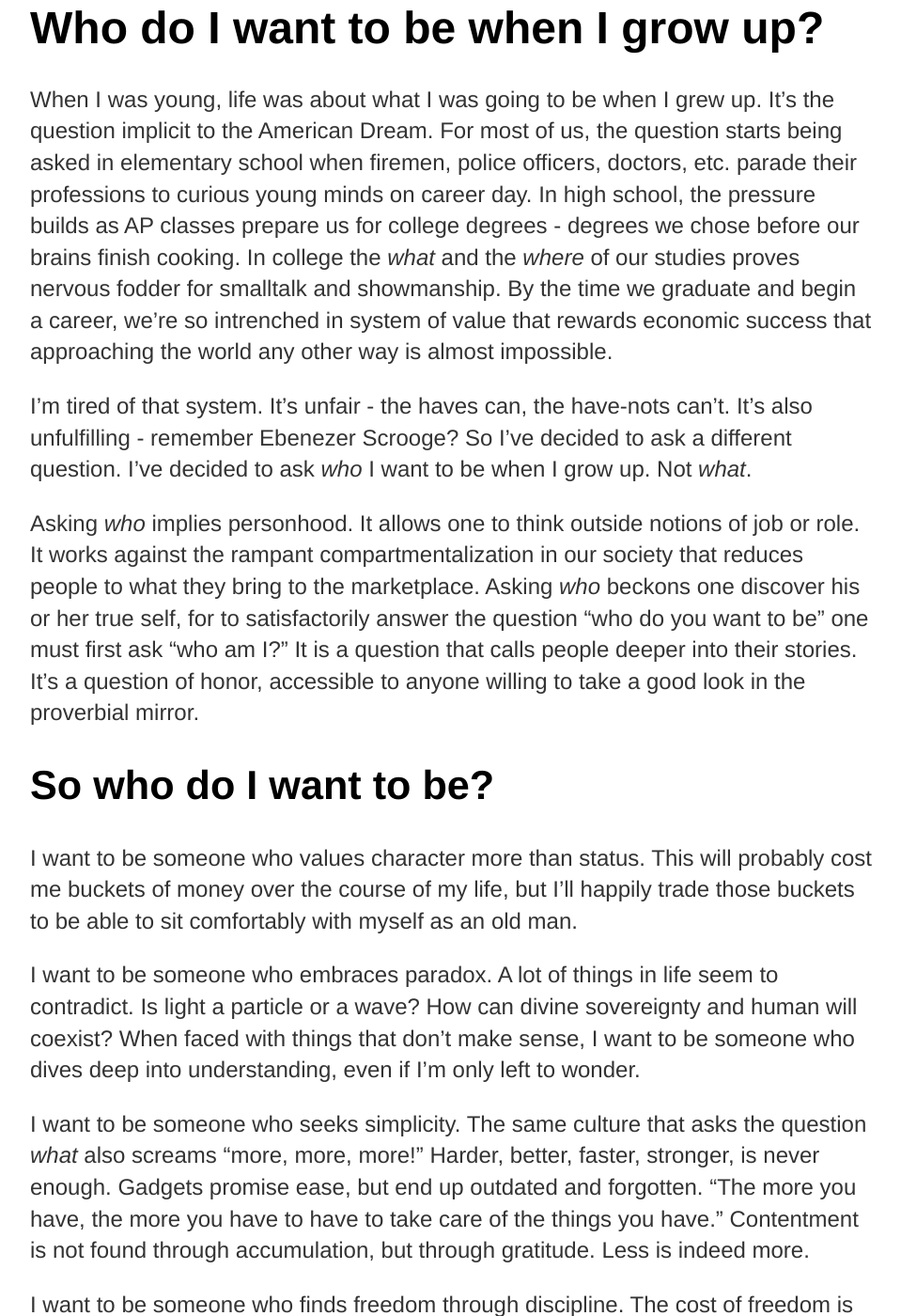
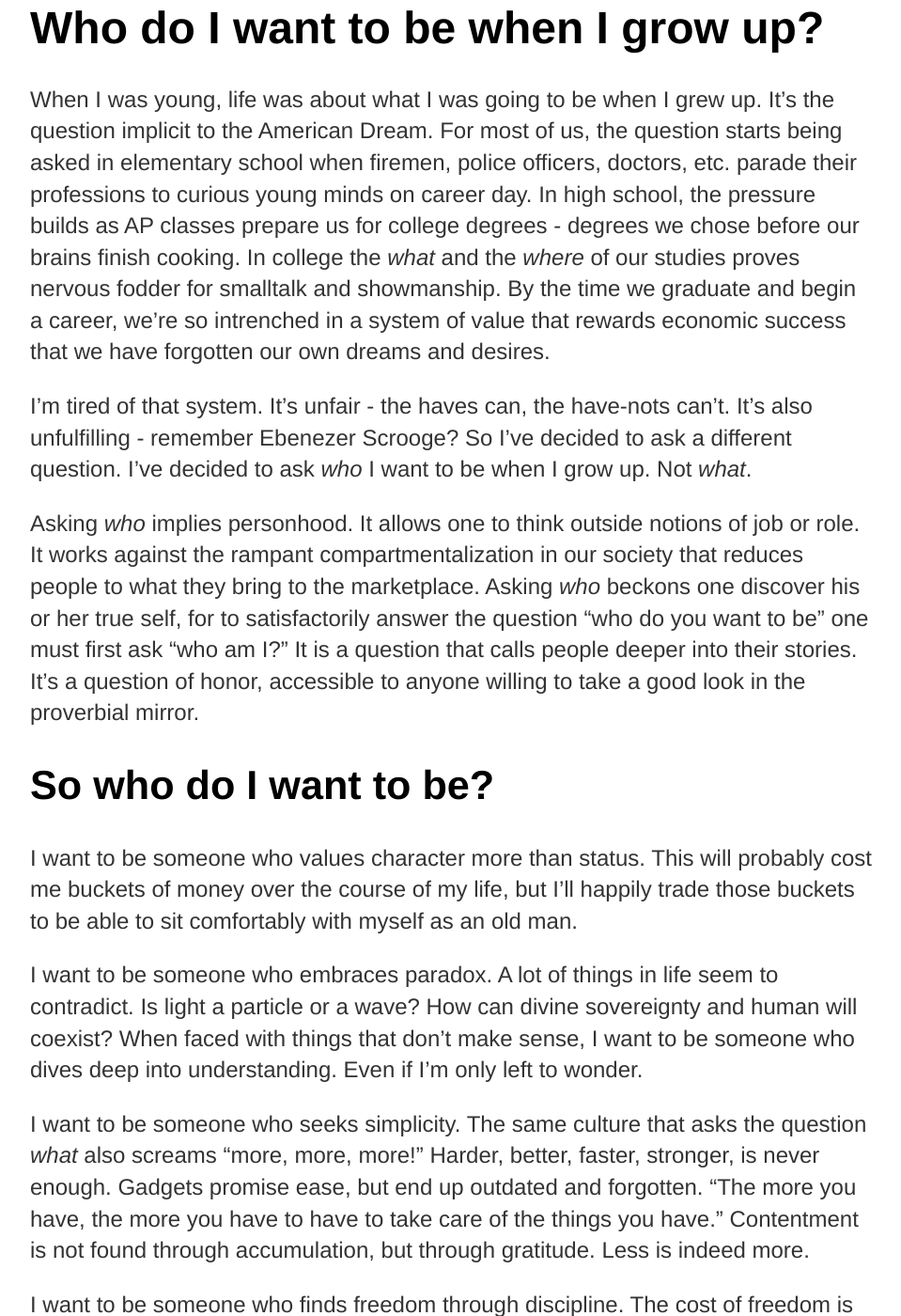
Before and after one commit to danielrusco/danielrusco.github.io, a Jekyll site: the page built from about/index.html, in a window 1280 px wide and 1400 px high, scrolled down 315 px. Shown: the whole window at 94% size, without its empty margins (160-1119 px from the left). Built offline with Jekyll 4.4.1, drawn with Linux system fonts in a browser that asks for light colours.

Commit message:
Content updates.

```diff
--- a/about/index.html
+++ b/about/index.html
@@ -5,7 +5,7 @@ title: Who is Daniel?
 
 		<div class="about">
 			<h1>Who do I want to be when I grow up?</h1>
-				<p>When I was young, life was about what I was going to be when I grew up. It’s the question implicit to the American Dream. For most of us, the question starts being asked in elementary school when firemen, police officers, doctors, etc. parade their professions to curious young minds on career day. In high school, the pressure builds as AP classes prepare us for college degrees - degrees we chose before our brains finish cooking. In college the <i>what</i> and the <i>where</i> of our studies proves nervous fodder for smalltalk and showmanship. By the time we graduate and begin a career, we’re so intrenched in system of value that rewards economic success that approaching the world any other way is almost impossible.</p>
+				<p>When I was young, life was about what I was going to be when I grew up. It’s the question implicit to the American Dream. For most of us, the question starts being asked in elementary school when firemen, police officers, doctors, etc. parade their professions to curious young minds on career day. In high school, the pressure builds as AP classes prepare us for college degrees - degrees we chose before our brains finish cooking. In college the <i>what</i> and the <i>where</i> of our studies proves nervous fodder for smalltalk and showmanship. By the time we graduate and begin a career, we’re so intrenched in a system of value that rewards economic success that we have forgotten our own dreams and desires.</p>
 
 				<p>I’m tired of that system. It’s unfair - the haves can, the have-nots can’t. It’s also unfulfilling - remember Ebenezer Scrooge? So I’ve decided to ask a different question. I’ve decided to ask <i>who</i> I want to be when I grow up. Not <i>what</i>.</p>
 
@@ -15,7 +15,7 @@ title: Who is Daniel?
 
 				<p>I want to be someone who values character more than status. This will probably cost me buckets of money over the course of my life, but I’ll happily trade those buckets to be able to sit comfortably with myself as an old man.</p>
 
-				<p>I want to be someone who embraces paradox. A lot of things in life seem to contradict. Is light a particle or a wave? How can divine sovereignty and human will coexist? When faced with things that don’t make sense, I want to be someone who dives deep into understanding, even if I’m only left to wonder.</p>
+				<p>I want to be someone who embraces paradox. A lot of things in life seem to contradict. Is light a particle or a wave? How can divine sovereignty and human will coexist? When faced with things that don’t make sense, I want to be someone who dives deep into understanding. Even if I’m only left to wonder.</p>
 
 				<p>I want to be someone who seeks simplicity. The same culture that asks the question <i>what</i> also screams “more, more, more!” Harder, better, faster, stronger, is never enough. Gadgets promise ease, but end up outdated and forgotten. “The more you have, the more you have to have to take care of the things you have.” Contentment is not found through accumulation, but through gratitude. Less is indeed more.</p>
 
--- a/cv/index.html
+++ b/cv/index.html
@@ -17,7 +17,7 @@ title: CV of Daniel Rusco
 
 					<h2>Beliefs</h2>
 
-					<p>Beauty matters. <br>Discipline leads to freedom. <br>Simplicity trumps complexity. <br>Paradox should be embraced. <br>Mercy triumphs over judgment. <br>Creation is more fulfilling than consumption. <br>Character is more important than status.
+					<p>Beauty matters. <br>Discipline leads to freedom. <br>Simplicity trumps complexity. <br>Paradox should be embraced. <br>Mercy triumphs over judgment. <br>Character is more important than status. <br>Creation is more fulfilling than consumption.
 
 					<h2>Experience</h2>
 
--- a/hire/index.html
+++ b/hire/index.html
@@ -16,7 +16,7 @@ title: Gun for hire.
 			<li>I can cook a gourmet meal. (attention to detail)</li>
 			<li>I can patch together a website like this one. (<a href="https://gist.github.com/gtallen1187/e83ed02eac6cc8d7e185?utm_source=Sketchplanations&utm_campaign=6c53d41032-RSS_EMAIL_CAMPAIGN&utm_medium=email&utm_term=0_a5a82e1a38-6c53d41032-131562233">ability to learn</a> & think logically)</li>
 			<li>I can calculate the distance a building will cast its shade based on the time of year. (abstract thought)</li>
-			<li>I can listen and ask good questions. (attunement & curiosity)</li>
+			<li>I can listen and ask good questions. (attunement & <a href="https://www.huffingtonpost.com/andrew-merle/why-curiosity-is-the-key-_b_10764428.html">curiosity</a>)</li>
 		</ul>
 			<p>Interested? <a href="mailto:daniel.rusco@gmail.com">Contact me</a> and let's chat.</p>
 
```
